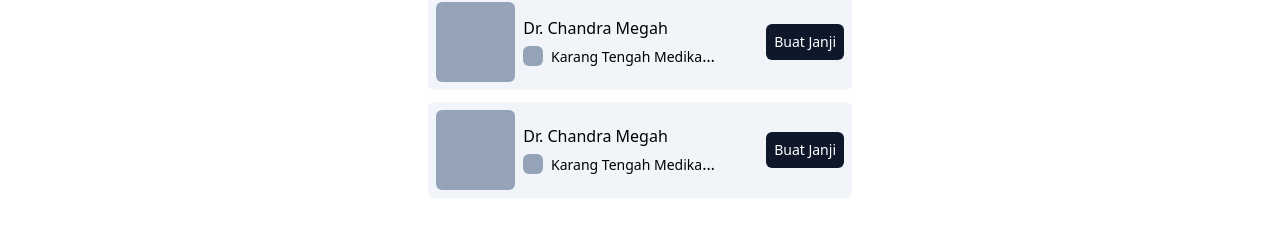
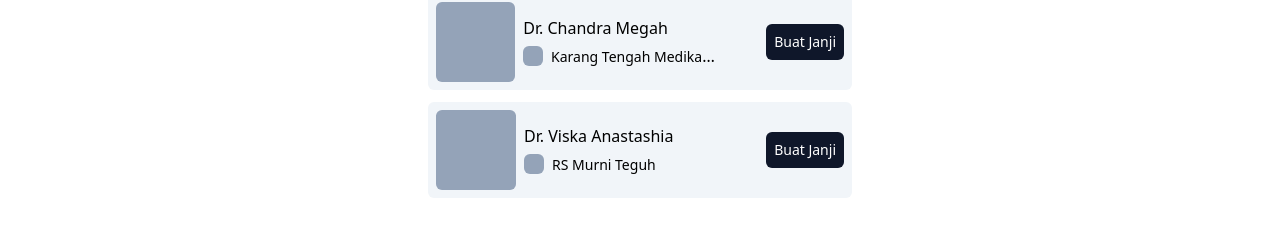
Before and after one commit to curagan/curagan-frontend, a Next.js app: page /pencarian in a window 1280 px wide. Shown: the part 140-388 px from the top of the page. Built offline with nearby package versions, Linux system fonts and the light colour scheme.

Commit message:
refactor: 'pencarian' elements to components
- create component DoctorCard

```diff
--- /dev/null
+++ b/components/pencarian/DoctorCard.tsx
@@ -0,0 +1,35 @@
+import Link from 'next/link';
+import React from 'react';
+
+interface IDoctorCard {
+  href: string;
+  name: string;
+  hospitalName: string;
+}
+
+export const DoctorCard = ({ href, name, hospitalName }: IDoctorCard) => {
+  return (
+    <Link
+      href={href}
+      className="w-full flex gap-2 items-center justify-between p-2 rounded-md bg-slate-100"
+    >
+      <div className="min-w-fit w-20 h-20 rounded-md bg-slate-400"></div>
+
+      <div className="grow flex flex-col justify-between gap-1">
+        <div className="line-clamp-2">
+          <span className="font-medium line-clamp-1">{name}</span>
+        </div>
+        <div className="flex items-center gap-2">
+          <div className="min-w-fit w-5 h-5 rounded-md bg-slate-400"></div>
+          <div className="line-clamp-1">
+            <span className="text-sm">{hospitalName}</span>
+          </div>
+        </div>
+      </div>
+
+      <span className="min-w-fit p-2 text-sm font-medium rounded-md bg-slate-900 text-white">
+        Buat Janji
+      </span>
+    </Link>
+  );
+};
--- a/pages/pencarian/index.tsx
+++ b/pages/pencarian/index.tsx
@@ -1,7 +1,7 @@
 import { SearchBar } from '@/components/SearchBar';
 import { LayoutWrapper } from '@/components/layout/LayoutWrapper';
+import { DoctorCard } from '@/components/pencarian/DoctorCard';
 import { NextPage } from 'next';
-import Link from 'next/link';
 
 const Pencarian: NextPage = () => {
   return (
@@ -10,51 +10,16 @@ const Pencarian: NextPage = () => {
         <SearchBar />
 
         <div className="w-full flex flex-col gap-3">
-          <Link
-            href={'/appointment/abc12345'}
-            className="w-full flex gap-2 items-center justify-between p-2 rounded-md bg-slate-100"
-          >
-            <div className="min-w-fit w-20 h-20 rounded-md bg-slate-400"></div>
-            <div className="grow flex flex-col justify-between gap-1">
-              <div className="line-clamp-2">
-                <span className="font-medium line-clamp-1">
-                  Dr. Chandra Megah
-                </span>
-              </div>
-              <div className="flex items-center gap-2">
-                <div className="min-w-fit w-5 h-5 rounded-md bg-slate-400"></div>
-                <div className="line-clamp-1">
-                  <span className="text-sm">Karang Tengah Medika Hospital</span>
-                </div>
-              </div>
-            </div>
-            <span className="min-w-fit p-2 text-sm font-medium rounded-md bg-slate-900 text-white">
-              Buat Janji
-            </span>
-          </Link>
-
-          <Link
-            href={'/appointment/efg6789'}
-            className="w-full flex gap-2 items-center justify-between p-2 rounded-md bg-slate-100"
-          >
-            <div className="min-w-fit w-20 h-20 rounded-md bg-slate-400"></div>
-            <div className="grow flex flex-col justify-between gap-1">
-              <div className="line-clamp-2">
-                <span className="font-medium line-clamp-1">
-                  Dr. Chandra Megah
-                </span>
-              </div>
-              <div className="flex items-center gap-2">
-                <div className="min-w-fit w-5 h-5 rounded-md bg-slate-400"></div>
-                <div className="line-clamp-1">
-                  <span className="text-sm">Karang Tengah Medika Hospital</span>
-                </div>
-              </div>
-            </div>
-            <span className="min-w-fit p-2 text-sm font-medium rounded-md bg-slate-900 text-white">
-              Buat Janji
-            </span>
-          </Link>
+          <DoctorCard
+            href="/appointment/abc12345"
+            name="Dr. Chandra Megah"
+            hospitalName="Karang Tengah Medika Hospital"
+          />
+          <DoctorCard
+            href="/appointment/efg6789"
+            name="Dr. Viska Anastashia"
+            hospitalName="RS Murni Teguh"
+          />
         </div>
       </div>
     </LayoutWrapper>
```
